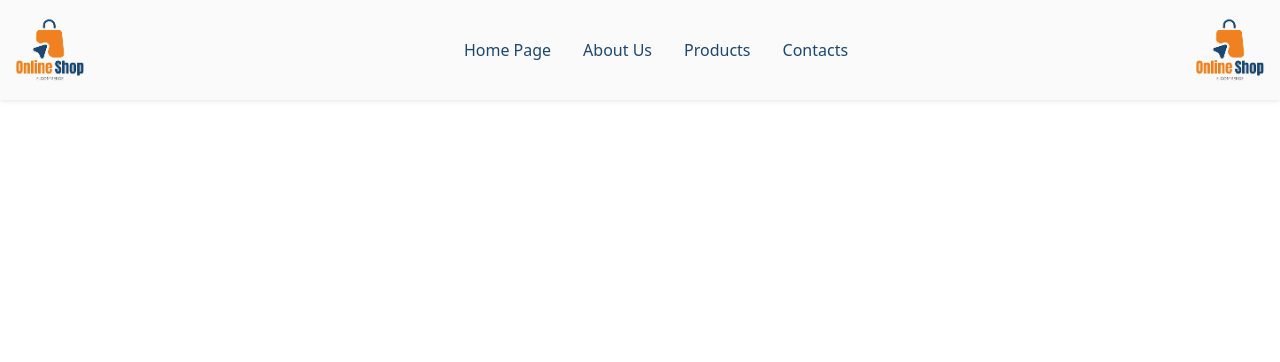
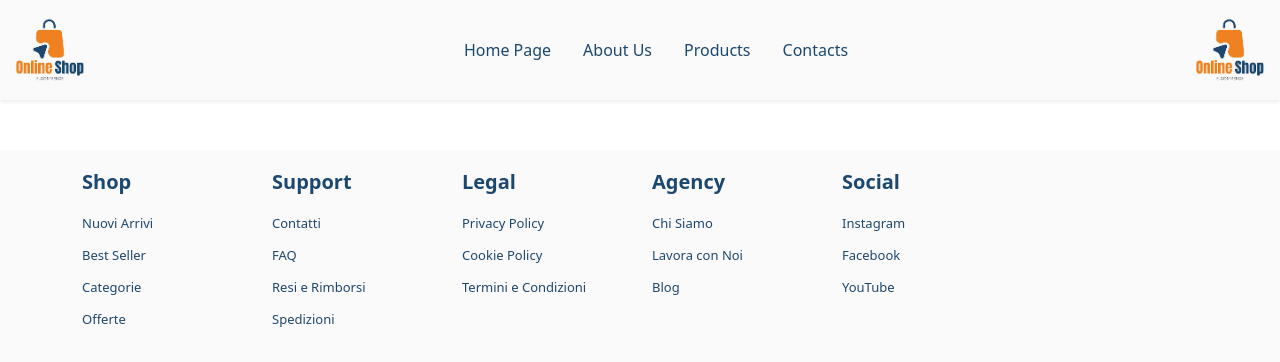
Before and after one commit to angelostori/react-router, a React (Vite) app: page / in a window 1280 px wide. Shown: the top 362 px of the page. Built offline with nearby package versions, Linux system fonts and the light colour scheme.

Commit message:
define, styled and componentize the footer

```diff
--- a/src/App.jsx
+++ b/src/App.jsx
@@ -1,11 +1,13 @@
 import { BrowserRouter } from 'react-router-dom'
 import Header from './components/Header'
+import Footer from './components/Footer'
 
 function App() {
 
   return (
     <BrowserRouter>
       <Header />
+      <Footer />
     </BrowserRouter>
   )
 }
--- /dev/null
+++ b/src/components/Footer.jsx
@@ -0,0 +1,29 @@
+import footerLinks from "../public/footerLinks"
+
+export default function Footer() {
+
+
+    return (
+        <footer>
+            <div className="container">
+                <div className="row">
+                    {footerLinks.map((el, index) => (
+                        <div className="col-6 col-md-2 mb-4" key={index}>
+                            <h5 className="fw-bold mb-3">{el.title}</h5>
+
+                            <ul className="list-unstyled">
+                                {el.links.map((link, i) => (
+                                    <li key={i} className="mb-2">
+                                        <a href={link.url} className="text-decoration-none">
+                                            {link.label}
+                                        </a>
+                                    </li>
+                                ))}
+                            </ul>
+                        </div>
+                    ))}
+                </div>
+            </div>
+        </footer>
+    )
+}
--- a/src/index.css
+++ b/src/index.css
@@ -47,3 +47,22 @@ header nav div ul li :hover {
   padding: 5px;
   background-color: #ef8120;
 }
+
+/*========================================================*/
+/*_________________________FOOTER_________________________*/
+/*========================================================*/
+
+footer {
+  margin-top: 50px;
+  padding: 20px;
+  background-color: #fafafa;
+}
+
+footer h5 {
+  color: #1c486f;
+}
+
+footer a {
+  color: #1c486f;
+  font-size: 13px
+}
--- /dev/null
+++ b/src/public/footerLinks.js
@@ -0,0 +1,46 @@
+const footerLinks = [
+    {
+        title: "Shop",
+        links: [
+            { label: "Nuovi Arrivi", url: "/new" },
+            { label: "Best Seller", url: "/best-seller" },
+            { label: "Categorie", url: "/categories" },
+            { label: "Offerte", url: "/offers" }
+        ]
+    },
+    {
+        title: "Support",
+        links: [
+            { label: "Contatti", url: "/contacts" },
+            { label: "FAQ", url: "/faq" },
+            { label: "Resi e Rimborsi", url: "/returns" },
+            { label: "Spedizioni", url: "/shipping" }
+        ]
+    },
+    {
+        title: "Legal",
+        links: [
+            { label: "Privacy Policy", url: "/privacy" },
+            { label: "Cookie Policy", url: "/cookies" },
+            { label: "Termini e Condizioni", url: "/terms" }
+        ]
+    },
+    {
+        title: "Agency",
+        links: [
+            { label: "Chi Siamo", url: "/about" },
+            { label: "Lavora con Noi", url: "/careers" },
+            { label: "Blog", url: "/blog" }
+        ]
+    },
+    {
+        title: "Social",
+        links: [
+            { label: "Instagram", url: "https://instagram.com" },
+            { label: "Facebook", url: "https://facebook.com" },
+            { label: "YouTube", url: "https://youtube.com" }
+        ]
+    }
+];
+
+export default footerLinks
```
